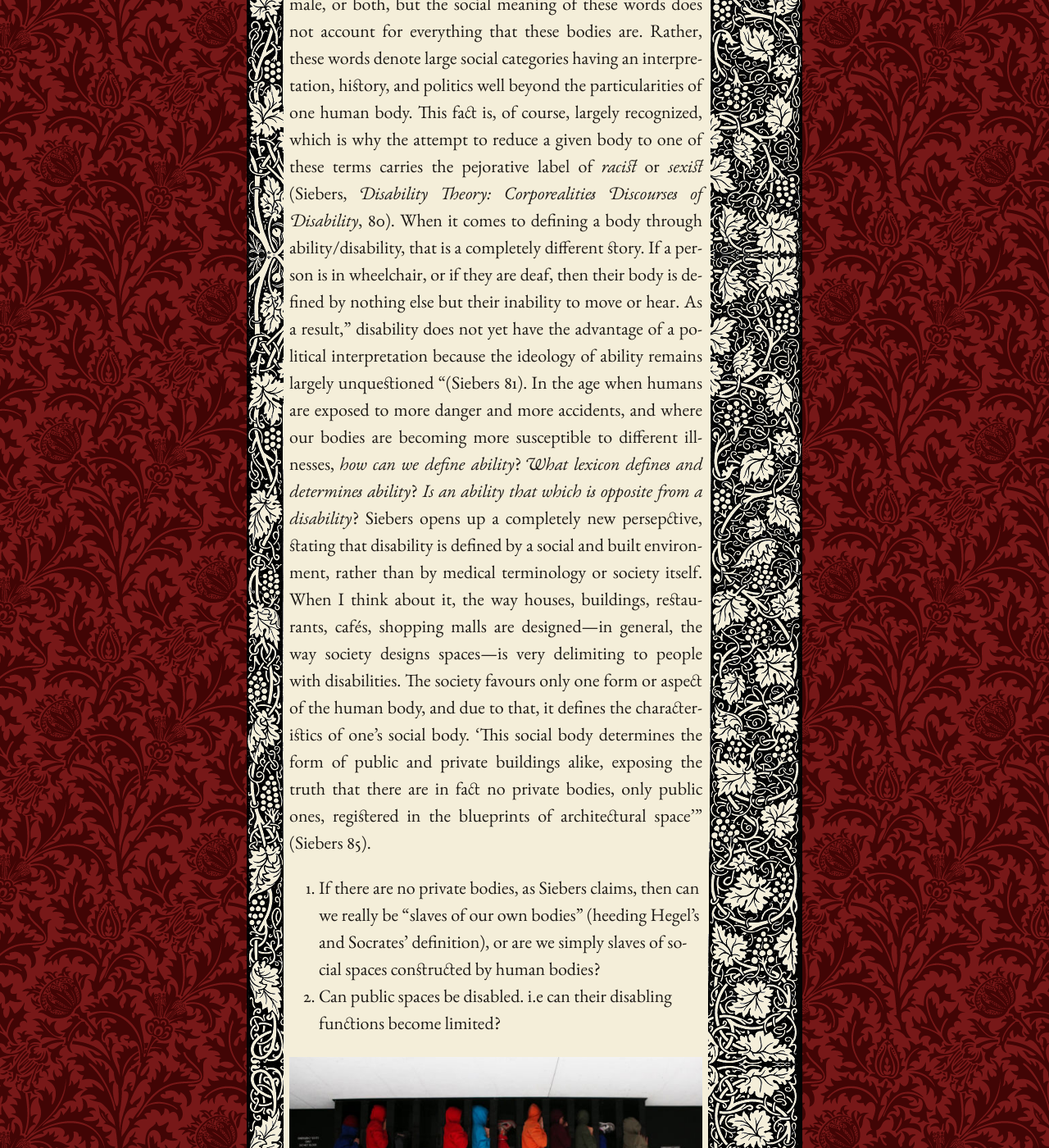
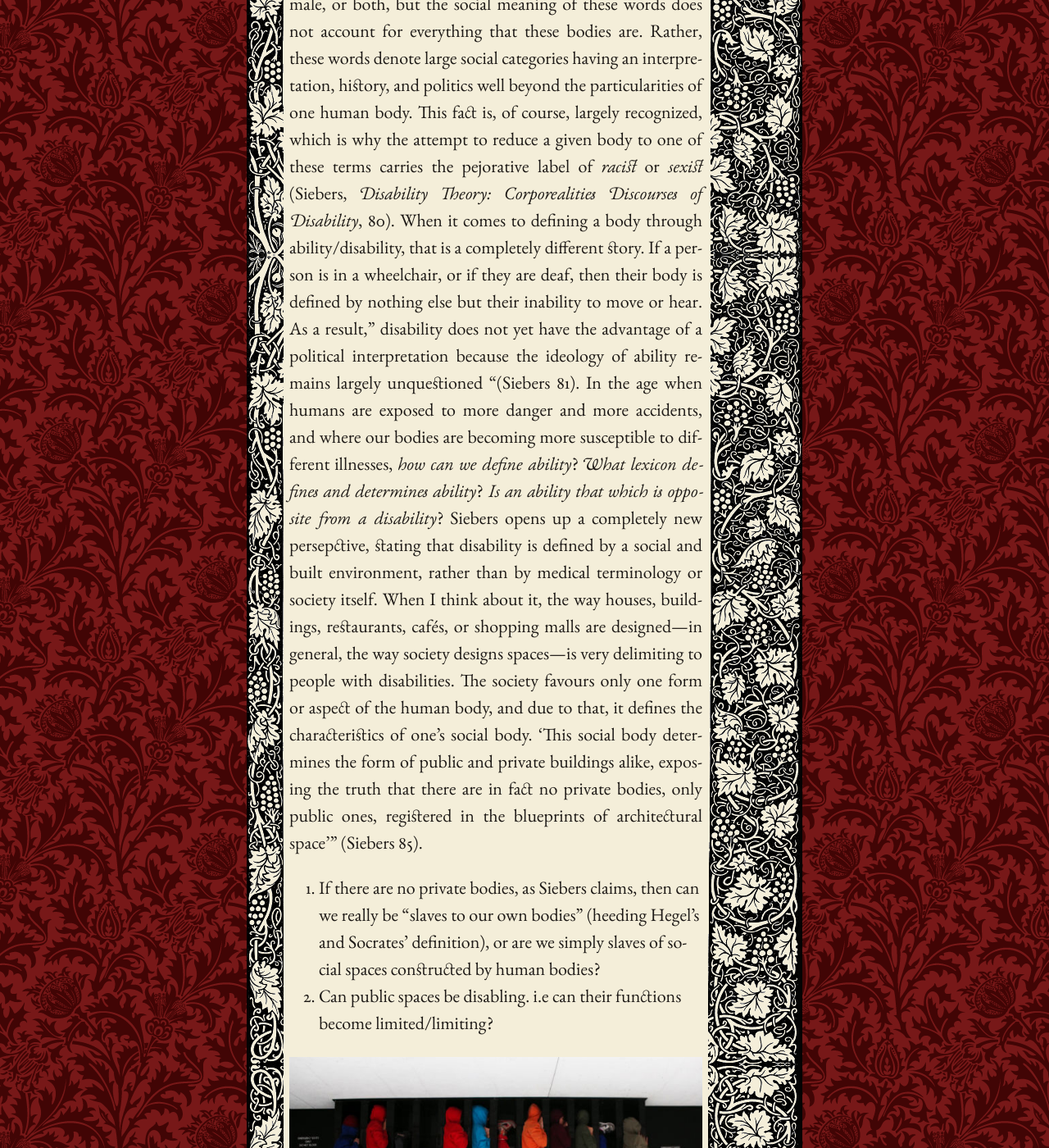
Before and after one commit to mpasovic/majapasovic.org, a Jekyll site: the page built from _posts/2012-07-07-global-bodies.md, in a window 1280 px wide and 1400 px high, scrolled down 676 px. Shown: the whole window at 82% size. Built offline with Jekyll 4.4.1, drawn with Linux system fonts in a browser that asks for light colours; nearby versions of some CDN libraries; some of the changed text lies outside the part shown.

Commit message:
Updated 2012-07-07-global-bodies.md

```diff
--- a/_posts/2012-07-07-global-bodies.md
+++ b/_posts/2012-07-07-global-bodies.md
@@ -22,7 +22,7 @@ largely recognized, which is why the attempt to reduce a given body to
 one of these terms carries the pejorative label of *racist* or *sexist*
 (Siebers, *Disability Theory: Corporealities Discourses of Disability*,
 80). When it comes to defining a body through ability/disability, that
-is a completely different story. If a person is in wheelchair, or if
+is a completely different story. If a person is in a wheelchair, or if
 they are deaf, then their body is defined by nothing else but their
 inability to move or hear. As a result,” disability does not yet have
 the advantage of a political interpretation because the ideology of
@@ -34,7 +34,7 @@ ability that which is opposite from a disability*? Siebers opens up a
 completely new persepctive, stating that disability is defined by a
 social and built environment, rather than by medical terminology or
 society itself. When I think about it, the way houses, buildings,
-restaurants, cafés, shopping malls are designed—in general, the way
+restaurants, cafés, or shopping malls are designed—in general, the way
 society designs spaces—is very delimiting to people with disabilities.
 The society favours only one form or aspect of the human body, and due
 to that, it defines the characteristics of one’s social body. ‘This
@@ -44,11 +44,11 @@ ones, registered in the blueprints of architectural space’” (Siebers
 85).
 
 1.  If there are no private bodies, as Siebers claims, then can we
-    really be “slaves of our own bodies” (heeding Hegel’s and Socrates’
+    really be “slaves to our own bodies” (heeding Hegel’s and Socrates’
     definition), or are we simply slaves of social spaces constructed by
     human bodies?
-2.  Can public spaces be disabled. i.e can their disabling functions
-    become limited?
+2.  Can public spaces be disabling. i.e can their functions
+    become limited/limiting?
 
 ![bodies\_inspace.jpg](../img/bodies_inspace.jpg)
 
```
Also changed, not shown: other parts of _posts/2012-07-07-global-bodies.md (+2 -1 lines).
